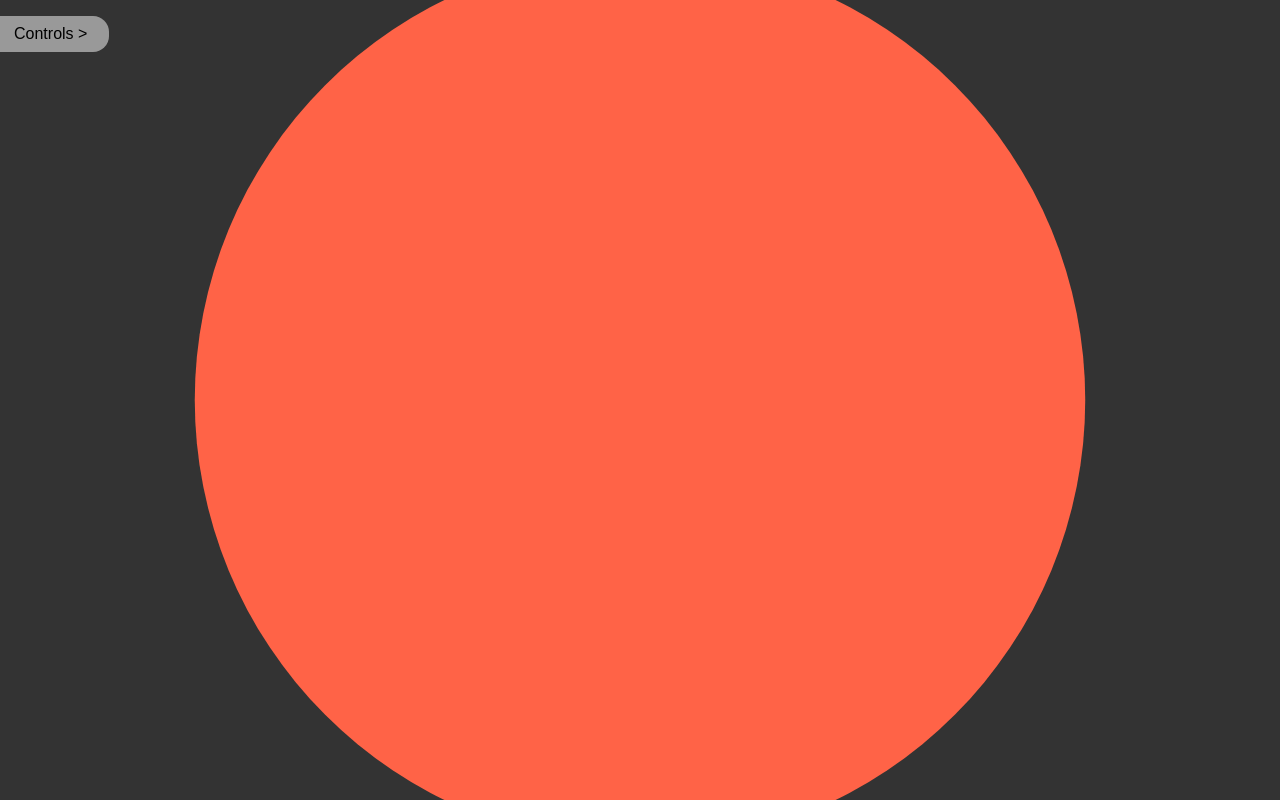
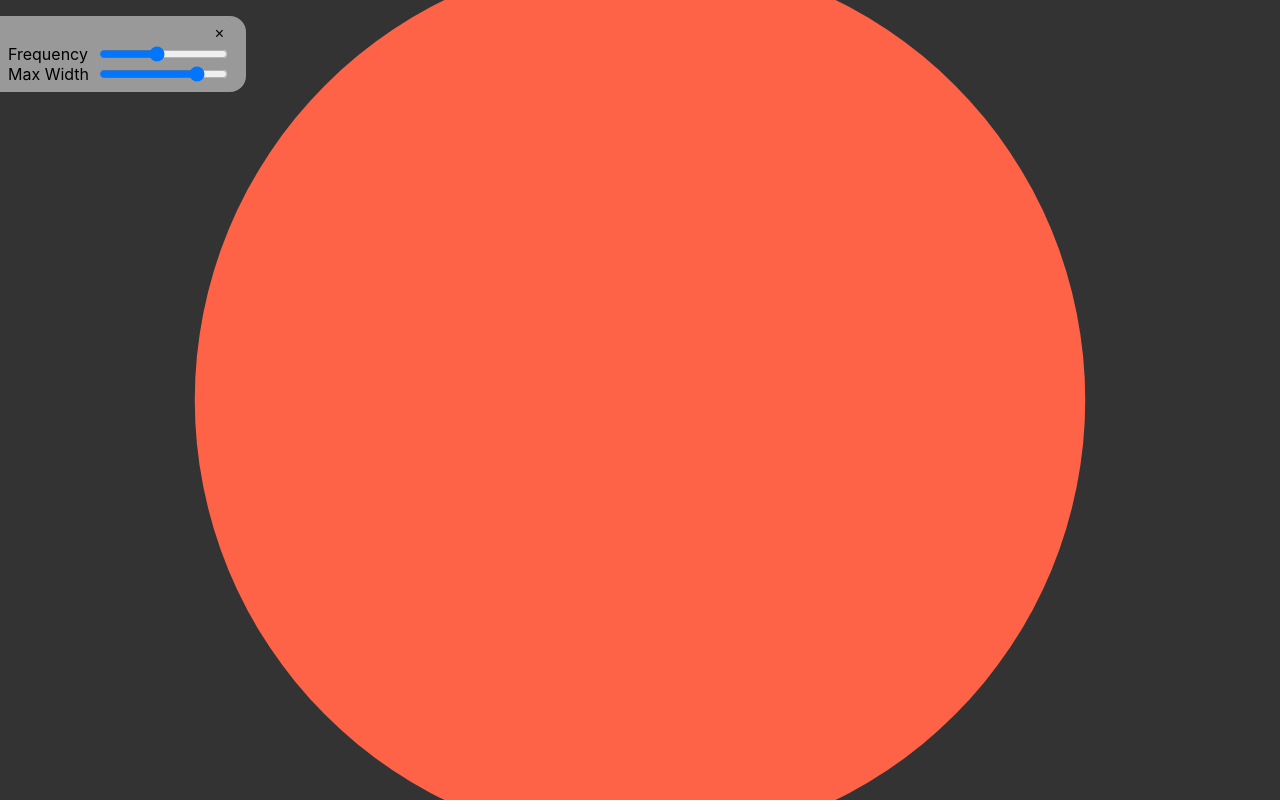
Before and after one commit to luke-codewalker/react-canvas-app, a React (Create React App) app: page / in a window 1280 px wide. Built offline with nearby package versions, Linux system fonts and the light colour scheme.

Commit message:
adjust initial state

```diff
--- a/src/components/OverlayMenu/OverlayMenu.tsx
+++ b/src/components/OverlayMenu/OverlayMenu.tsx
@@ -2,7 +2,7 @@ import { FC, useState } from "react";
 import styles from "./OverlayMenu.module.css";
 
 export const OverlayMenu: FC = ({ children }) => {
-    const [hidden, setHidden] = useState(true)
+    const [hidden, setHidden] = useState(false)
     return <div className={styles.menu} >
         {
             hidden ?
```
